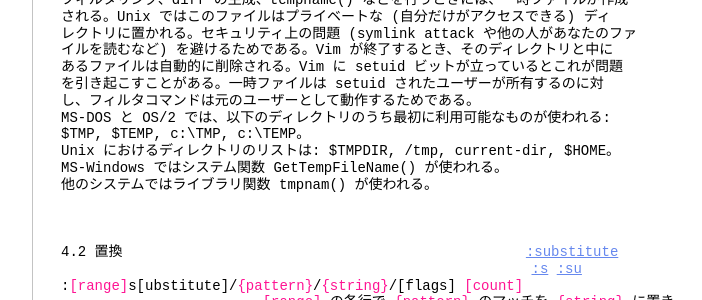
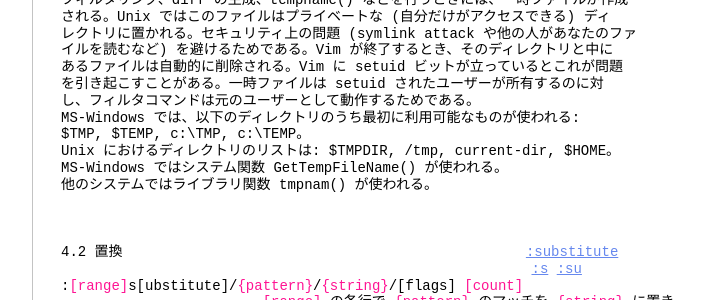
Before and after one commit to vim-jp/vimdoc-ja, a Jekyll site: the page built from change.html, in a window 1280 px wide and 900 px high, scrolled down 9917 px. Shown: the part 150-450 px from the top of the window, without its empty margins (340-1042 px from the left). Built offline with Jekyll 4.4.1, drawn with Linux system fonts in a browser that asks for light colours; nearby versions of some CDN libraries; comment, search, counter and statistics services are not loaded; some of the changed text lies outside the part shown.

Commit message:
Generated by Travis JOB 3044.1
https://travis-ci.org/vim-jp/vimdoc-ja-working/builds/632839239

```diff
--- a/change.html
+++ b/change.html
@@ -3,7 +3,7 @@
 helpname: 'change'
 ---
 <div id='vimCodeElement'>
-<a class="Constant" href="change.html" name="change.txt">change.txt</a>&nbsp;&nbsp;&nbsp;&nbsp;For&nbsp;<span class="Identifier">Vim バージョン 8.1.</span>&nbsp;&nbsp;Last change: 2019 Sep 28<br>
+<a class="Constant" href="change.html" name="change.txt">change.txt</a>&nbsp;&nbsp;&nbsp;&nbsp;For&nbsp;<span class="Identifier">Vim バージョン 8.2.</span>&nbsp;&nbsp;Last change: 2019 Sep 28<br>
 <br>
 <br>
 &nbsp;&nbsp;&nbsp;&nbsp;&nbsp;&nbsp;&nbsp;&nbsp;&nbsp;&nbsp;&nbsp;&nbsp;&nbsp;&nbsp;&nbsp;&nbsp;&nbsp;&nbsp;<span class="Identifier">VIMリファレンスマニュアル&nbsp;&nbsp;&nbsp;&nbsp;by Bram Moolenaar</span><br>
@@ -596,7 +596,7 @@
 あるファイルは自動的に削除される。Vim に setuid ビットが立っているとこれが問題<br>
 を引き起こすことがある。一時ファイルは setuid されたユーザーが所有するのに対<br>
 し、フィルタコマンドは元のユーザーとして動作するためである。<br>
-MS-DOS と OS/2 では、以下のディレクトリのうち最初に利用可能なものが使われる:<br>
+MS-Windows では、以下のディレクトリのうち最初に利用可能なものが使われる:<br>
 $TMP, $TEMP, c:\TMP, c:\TEMP。<br>
 Unix におけるディレクトリのリストは: $TMPDIR, /tmp, current-dir, $HOME。<br>
 MS-Windows ではシステム関数 GetTempFileName() が使われる。<br>
```
